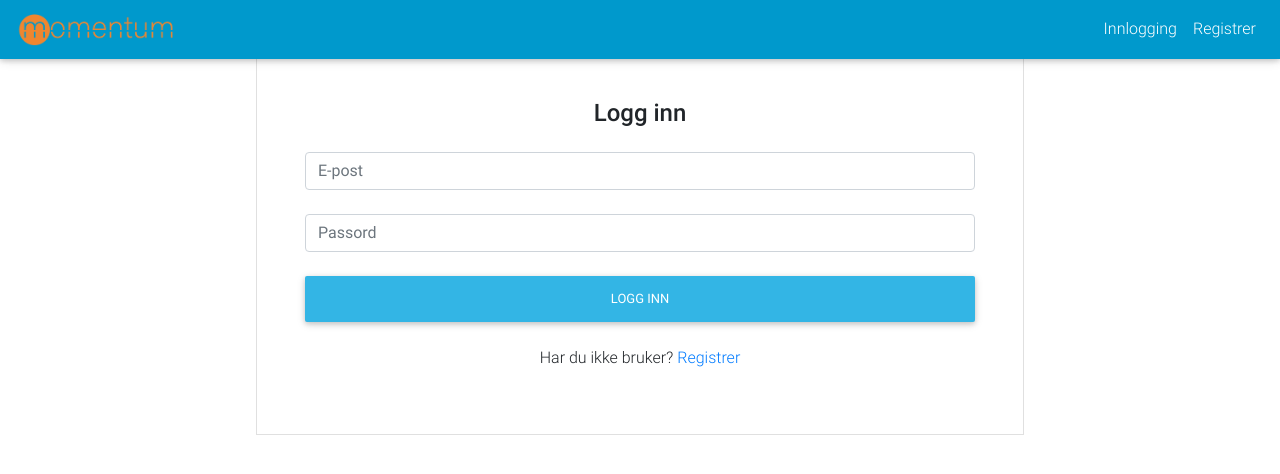
After one commit to NikZy/Momentum, a Flask app: template src/flaskr/templates/auth/login.html in a window 1280 px wide. The commit adds this page. Shown: the top 474 px of the page. Run offline with Flask 2, Linux system fonts and the light colour scheme; the template is opened without the code that fills it, so the values that code supplies are empty; some libraries are stand-ins or nearby versions.

Commit message:
Laget innlogging og endre registrering

```diff
--- a/src/flaskr/__init__.py
+++ b/src/flaskr/__init__.py
@@ -35,8 +35,8 @@ def create_app(test_config=None):
     db.init_app(app)
 
     # register admin-panel
-    from . import admin
-    admin.register_admin(app)
+    # from . import admin
+    # admin.register_admin(app)
 
 
     # a simple page that says hello
--- a/src/flaskr/auth.py
+++ b/src/flaskr/auth.py
@@ -79,7 +79,7 @@ def login():
 
         flash(error)
 
-    return "TODO" # TODO render_template('auth/login.html')
+    return render_template('auth/login.html')
 
 @bp.before_app_request
 def load_logged_in_user():
--- /dev/null
+++ b/src/flaskr/templates/auth/login.html
@@ -0,0 +1,39 @@
+{% extends 'index.html' %}
+
+{% block main%}
+
+<!-- Default form login -->
+<form class="text-center border border-light p-5">
+
+    <p class="h4 mb-4">Logg inn</p>
+
+    <!-- Email -->
+    <input type="email" id="defaultLoginFormEmail" class="form-control mb-4" placeholder="E-post">
+
+    <!-- Password -->
+    <input type="password" id="defaultLoginFormPassword" class="form-control mb-4" placeholder="Passord">
+
+    <!-- Remember me - ikke ha med?
+    <div class="d-flex justify-content-around">
+        <div>
+            <div class="custom-control custom-checkbox">
+                <input type="checkbox" class="custom-control-input" id="defaultLoginFormRemember">
+                <label class="custom-control-label" for="defaultLoginFormRemember">Remember me</label>
+            </div>
+        </div>
+    </div>
+    -->
+
+    <!-- Sign in button -->
+    <button class="btn btn-info btn-block my-4" type="submit">Logg inn</button>
+
+    <!-- Register -->
+    <p>Har du ikke bruker?
+        <a href="../auth/register">Registrer</a>
+    </p>
+
+
+</form>
+<!-- Default form login -->
+
+{% endblock %}
--- a/src/flaskr/templates/index.html
+++ b/src/flaskr/templates/index.html
@@ -40,7 +40,7 @@
         </li>
         {% else %}
         <li class="nav-item">
-          <a class="nav-link" href="#">Innlogging</a>
+          <a class="nav-link" href="../auth/login">Innlogging</a>
         </li>
         <li class="nav-item">
           <a class="nav-link" href="../auth/register"> Registrer</a>
```
Also changed, not shown: src/flaskr/templates/auth/register.html (+10 -38 lines).
